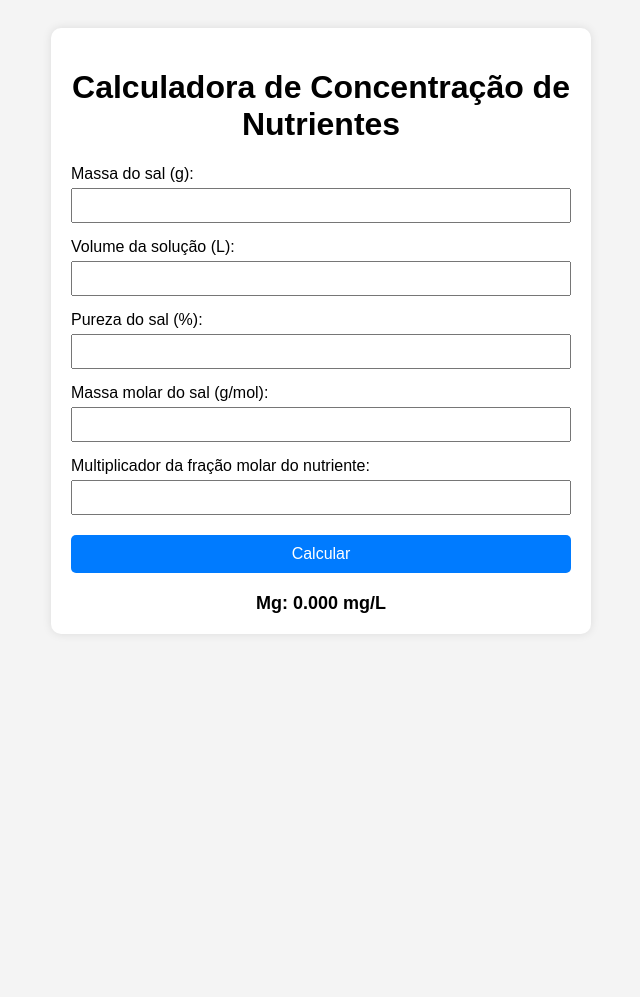
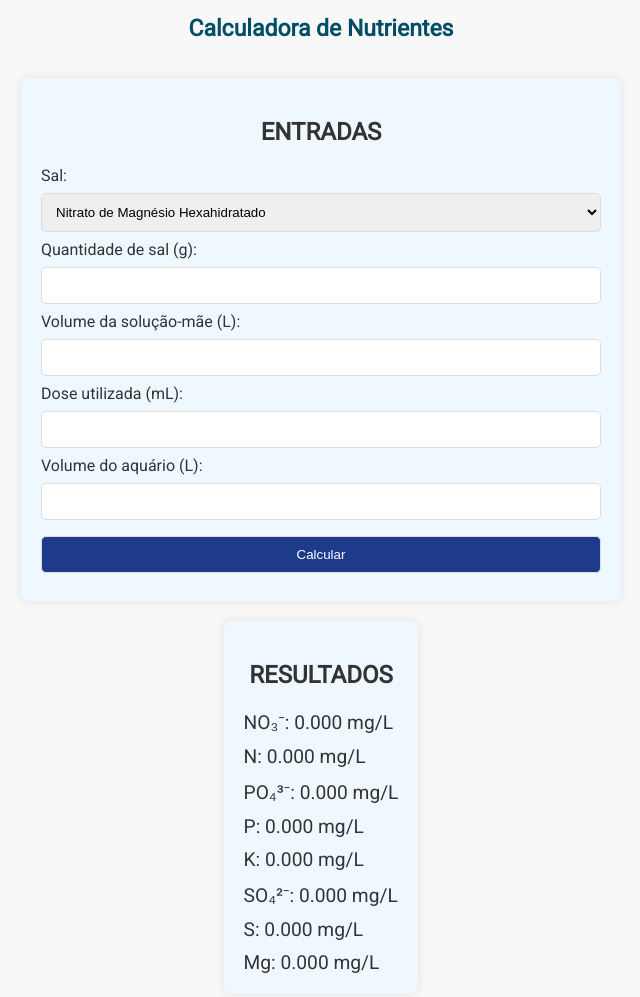
Before and after one commit to luizmourademoura/nutrientes_1, a plain HTML site: page index.html in a window 1280 px wide. Shown: the whole page, without its empty margins (319-959 px from the left). Before the commit the page ends 800 px from the top, so only its background shows below. Drawn offline with Linux system fonts and the light colour scheme.

Commit message:
Update index.html

```diff
--- a/index.html
+++ b/index.html
@@ -1,103 +1,192 @@
 <!DOCTYPE html>
 <html lang="pt-BR">
+<meta name="theme-color" content="#1e3a8a" />
 <head>
-  <meta charset="UTF-8" />
-  <meta name="viewport" content="width=device-width, initial-scale=1.0"/>
-  <title>Calculadora de Concentração</title>
+  <meta charset="UTF-8">
+  <meta name="viewport" content="width=device-width, initial-scale=1.0">
+  <title>Calculadora de Nutrientes - Fertilizantes</title>
+  <link href="https://fonts.googleapis.com/css2?family=Roboto&display=swap" rel="stylesheet">
+
+  <meta name="apple-mobile-web-app-capable" content="yes">
+  <meta name="apple-mobile-web-app-status-bar-style" content="default">
+  <meta name="apple-mobile-web-app-title" content="Nutrientes">
+  <link rel="apple-touch-icon" href="icon-192.png">
+
+  <!-- Manifesto do PWA -->
+  <link rel="manifest" href="manifest.json">
+  <meta name="theme-color" content="#004d66">
+  <link rel="icon" type="image/png" sizes="192x192" href="icon-192.png">
+
   <style>
     body {
-      font-family: Arial, sans-serif;
-      background-color: #f4f4f4;
-      padding: 20px;
+      font-family: 'Roboto', sans-serif;
+      margin: 0;
+      padding: 0;
+      background: #f8f8f8;
+      color: #333;
     }
 
+    /* Outros estilos */
     .container {
-      background-color: #fff;
-      border-radius: 10px;
+  max-width: 600px;
+  margin: 0 auto;
   padding: 20px;
-      max-width: 500px;
-      margin: auto;
+  display: flex;
+  flex-direction: column;
+  align-items: center;
+}
+    select {
+    width: 100%;
+    max-width: 700px; /* Ajusta a largura conforme necessário */
+}
+    .card {
+        background: #f0f8ff; /* Azul petróleo */
+        border-radius: 8px;
+        padding: 20px;
+        margin-bottom: 20px;
         box-shadow: 0 0 10px rgba(0, 0, 0, 0.1);
     }
-
     h1 {
+      text-align: center; /* Centraliza o título */
+      font-size: 23px;
+      color: #004d66; /* Cor azul do tema */
+    }
+    .card h2 {
      text-align: center;
     }
-
-    label {
-      display: block;
-      margin-top: 15px;
+    .resultado {
+        margin-top: 10px;
+        font-size: 1.2em;
     }
-
-    input[type="number"] {
+    input, select, button {
         width: 100%;
-      padding: 8px;
-      margin-top: 5px;
+        padding: 10px;
+        margin: 8px 0;
+        border-radius: 5px;
+        border: 1px solid #ddd;
+    }
+    input {
   box-sizing: border-box;
     }
 
+input:focus {
+  outline: none;
+  box-shadow: none;
+}
     button {
-      display: block;
-      width: 100%;
-      padding: 10px;
-      margin-top: 20px;
-      background-color: #007BFF;
+        background-color: #1e3a8a;
         color: white;
-      border: none;
-      border-radius: 5px;
-      font-size: 16px;
         cursor: pointer;
     }
-
     button:hover {
-      background-color: #0056b3;
-    }
-
-    .resultado {
-      text-align: center;
-      margin-top: 20px;
-      font-size: 18px;
-      font-weight: bold;
+        background-color: #003366;
     }
   </style>
+
+  <script>
+    if ('serviceWorker' in navigator) {
+      navigator.serviceWorker.register('service-worker.js')
+        .then(() => console.log('Service Worker registrado com sucesso.'))
+        .catch((error) => console.log('Falha ao registrar SW:', error));
+    }
+  </script>
 </head>
 <body>
+  <h1>Calculadora de Nutrientes</h1>
   <div class="container">
-    <h1>Calculadora de Concentração de Nutrientes</h1>
-    <label for="massaMg">Massa do sal (g):</label>
-    <input type="number" id="massaMg" step="any" />
+    <div class="card">
+      <h2>ENTRADAS</h2>
+      <label for="sal">Sal:</label>
+      <select id="sal">
+        <option value="nitratoMagnesio">Nitrato de Magnésio Hexahidratado</option>
+        <option value="fosfatoMonopotassico">Fosfato Monopotássico</option>
+        <option value="sulfatoPotassio">Sulfato de Potássio Anidro</option>
+        <option value="sulfatoMagnesio">Sulfato de Magnésio Anidro</option>
+      </select>
 
-    <label for="volume">Volume da solução (L):</label>
-    <input type="number" id="volume" step="any" />
+      <label for="quantidadeSal">Quantidade de sal (g):</label>
+      <input type="number" id="quantidadeSal" step="0.01" min="0" max="99.99">
 
-    <label for="pureza">Pureza do sal (%):</label>
-    <input type="number" id="pureza" step="any" />
+      <label for="volumeSolucaoMae">Volume da solução-mãe (L):</label>
+      <input type="number" id="volumeSolucaoMae" step="0.01" min="0" max="99.99">
 
-    <label for="massaMolar">Massa molar do sal (g/mol):</label>
-    <input type="number" id="massaMolar" step="any" />
+      <label for="doseUtilizada">Dose utilizada (mL):</label>
+      <input type="number" id="doseUtilizada" step="0.01" min="0" max="99.99">
 
-    <label for="multiplicador">Multiplicador da fração molar do nutriente:</label>
-    <input type="number" id="multiplicador" step="any" />
+      <label for="volumeAquario">Volume do aquário (L):</label>
+      <input type="number" id="volumeAquario" step="0.01" min="0" max="999.99">
 
-    <button onclick="calcularConcentracao()">Calcular</button>
+      <button id="btnCalcular" type="button">Calcular</button>
+    </div>
 
+    <div class="card">
+      <h2>RESULTADOS</h2>
+      <div class="resultado">NO₃⁻: <span id="resultadoNO3">0.000</span> mg/L</div>
+      <div class="resultado">N: <span id="resultadoN">0.000</span> mg/L</div>
+      <div class="resultado">PO₄³⁻: <span id="resultadoPO4">0.000</span> mg/L</div>
+      <div class="resultado">P: <span id="resultadoP">0.000</span> mg/L</div>
+      <div class="resultado">K: <span id="resultadoK">0.000</span> mg/L</div>
+      <div class="resultado">SO₄²⁻: <span id="resultadoSO4">0.000</span> mg/L</div>
+      <div class="resultado">S: <span id="resultadoS">0.000</span> mg/L</div>
       <div class="resultado">Mg: <span id="resultadoMg">0.000</span> mg/L</div>
+    </div>
   </div>
 
   <script>
-    function calcularConcentracao() {
-      const massaMg = parseFloat(document.getElementById('massaMg').value);
-      const volume = parseFloat(document.getElementById('volume').value);
-      const pureza = parseFloat(document.getElementById('pureza').value);
-      const massaMolar = parseFloat(document.getElementById('massaMolar').value);
-      const multiplicador = parseFloat(document.getElementById('multiplicador').value);
+    document.getElementById('btnCalcular').addEventListener('click', calcularResultados);
 
-      const massaCorrigida = massaMg * (pureza / 100);
-      const moles = massaCorrigida / massaMolar;
-      const concentracao = (moles * multiplicador * 1000) / volume;
+    function calcularResultados() {
+      const sal = document.getElementById('sal').value;
+      const quantidadeSal = parseFloat(document.getElementById('quantidadeSal').value);
+      const volumeSolucaoMae = parseFloat(document.getElementById('volumeSolucaoMae').value);
+      const doseUtilizada = parseFloat(document.getElementById('doseUtilizada').value);
+      const volumeAquario = parseFloat(document.getElementById('volumeAquario').value);
 
-      const resultadoMg = concentracao;
-      document.getElementById('resultadoMg').textContent = resultadoMg.toFixed(3);
+      if (isNaN(quantidadeSal) || isNaN(volumeSolucaoMae) || isNaN(doseUtilizada) || isNaN(volumeAquario) ||
+          quantidadeSal <= 0 || volumeSolucaoMae <= 0 || doseUtilizada <= 0 || volumeAquario <= 0) {
+        alert('Preencha todos os campos corretamente.');
+        return;
+      }
+
+      const pesosMolares = {
+        nitratoMagnesio: 256.407,
+        fosfatoMonopotassico: 136.086,
+        sulfatoPotassio: 174.260,
+        sulfatoMagnesio: 120.366
+      };
+      const massasElementos = { N: 14.007, P: 30.974, K: 39.098, S: 32.065, Mg: 24.305 };
+
+      let resultadoNO3 = 0, resultadoN = 0, resultadoPO4 = 0, resultadoP = 0, resultadoK = 0, resultadoSO4 = 0, resultadoS = 0, resultadoMg = 0;
+      const mols = quantidadeSal / pesosMolares[sal];
+      const molsDosados = mols * (doseUtilizada / (volumeSolucaoMae * 1000));
+      const molsPorLitro = molsDosados / volumeAquario;
+
+      if (sal === 'nitratoMagnesio') {
+        resultadoNO3 = molsPorLitro * 62.004 * 2 * 1000;
+        resultadoN    = molsPorLitro * massasElementos.N * 1000;
+        resultadoMg   = molsPorLitro * massasElementos.Mg * 1000;
+      } else if (sal === 'fosfatoMonopotassico') {
+        resultadoPO4 = molsPorLitro * 94.971 * 1000;
+        resultadoP   = molsPorLitro * massasElementos.P * 1000;
+        resultadoK   = molsPorLitro * massasElementos.K * 1000;
+      } else if (sal === 'sulfatoPotassio') {
+        resultadoK   = molsPorLitro * massasElementos.K * 2 * 1000;
+        resultadoSO4 = molsPorLitro * 96.057 * 1000;
+        resultadoS   = molsPorLitro * massasElementos.S * 1000;
+      } else if (sal === 'sulfatoMagnesio') {
+        resultadoMg  = molsPorLitro * massasElementos.Mg * 1000;
+        resultadoSO4 = molsPorLitro * 96.057 * 1000;
+        resultadoS   = molsPorLitro * massasElementos.S * 1000;
+      }
+
+      document.getElementById('resultadoNO3').textContent = resultadoNO3.toFixed(3);
+      document.getElementById('resultadoN').textContent   = resultadoN.toFixed(3);
+      document.getElementById('resultadoPO4').textContent = resultadoPO4.toFixed(3);
+      document.getElementById('resultadoP').textContent   = resultadoP.toFixed(3);
+      document.getElementById('resultadoK').textContent   = resultadoK.toFixed(3);
+      document.getElementById('resultadoSO4').textContent = resultadoSO4.toFixed(3);
+      document.getElementById('resultadoS').textContent   = resultadoS.toFixed(3);
+      document.getElementById('resultadoMg').textContent  = resultadoMg.toFixed(3);
     }
   </script>
 </body>
```
Lines whose indentation alone changed are shown as unchanged.
